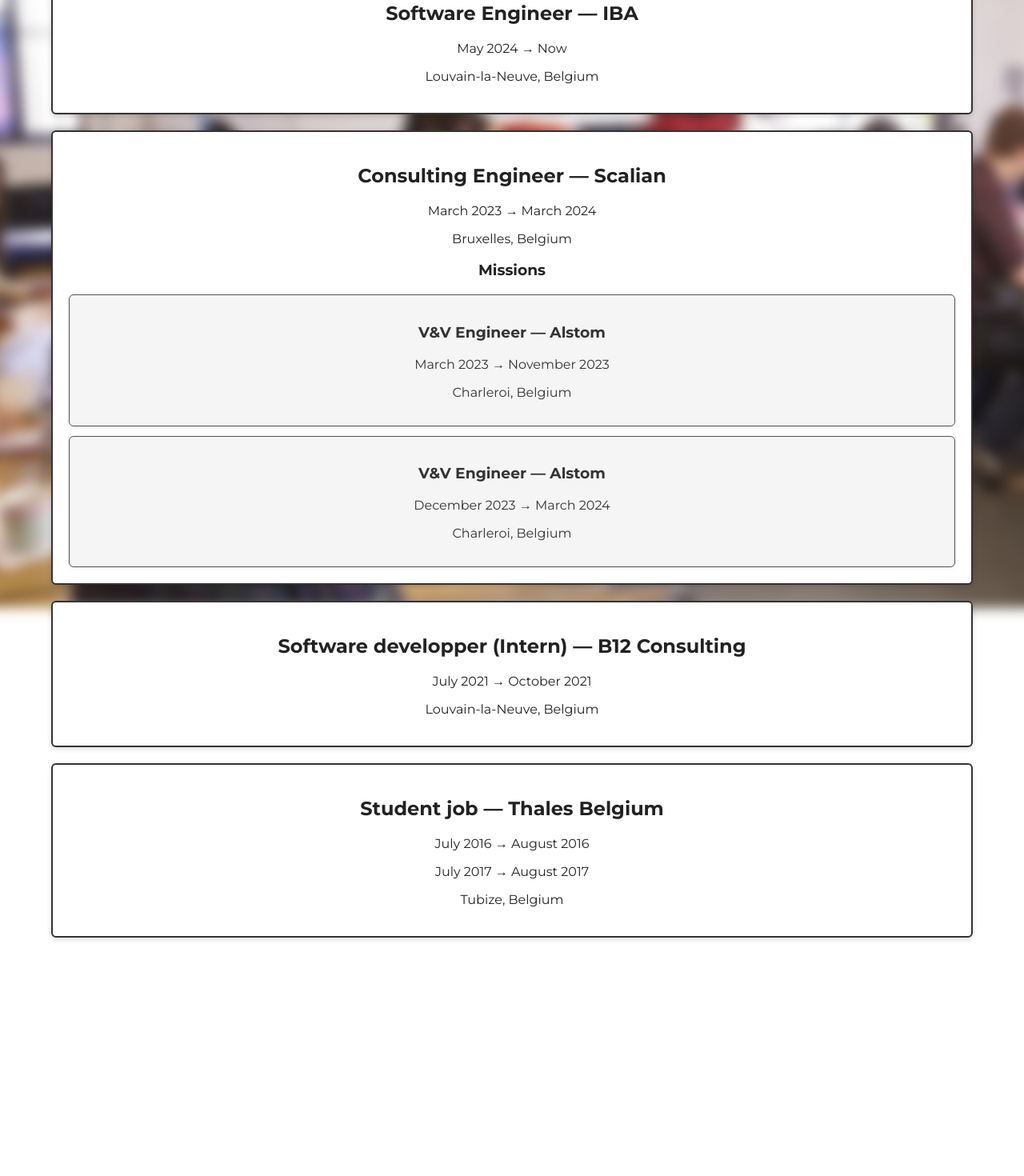
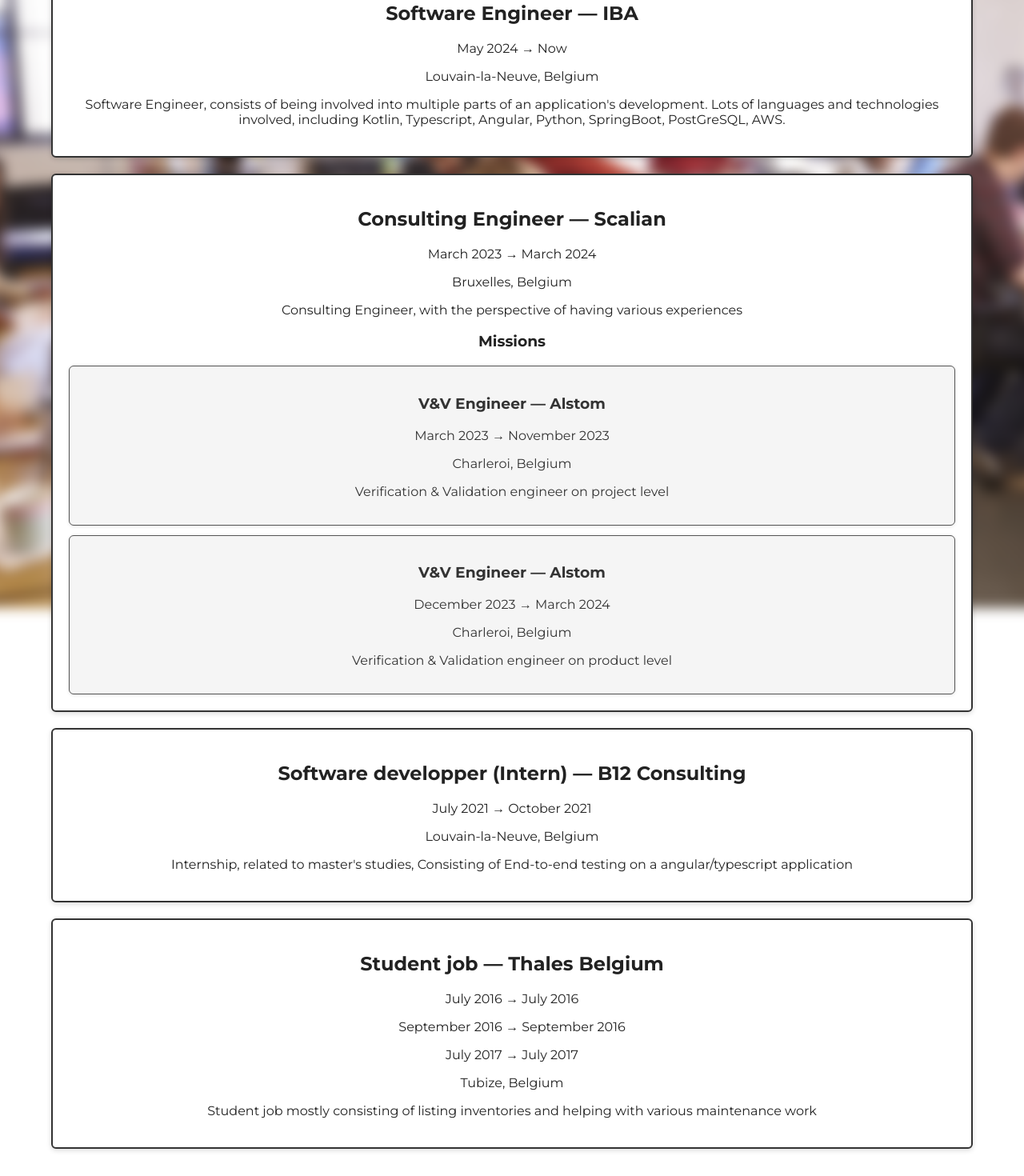
Before and after one commit to cedric-dem/my-portfolio, a Vue app: page /jobs in a window 1280 px wide. Shown: the part 120-1590 px from the top of the page at 80% size. Before the commit the page ends 1332 px from the top, so only its background shows below. Built offline with nearby package versions, Linux system fonts and the light colour scheme.

Commit message:
add content to experience page

```diff
--- a/src/views/ExperiencesPage.vue
+++ b/src/views/ExperiencesPage.vue
@@ -20,7 +20,7 @@
     location: 'Louvain-la-Neuve, Belgium',
     company: 'IBA',
     jobTitle: 'Software Engineer',
-    description: ''
+    description: "Software Engineer, consists of being involved into multiple parts of an application's development. Lots of languages and technologies involved, including Kotlin, Typescript, Angular, Python, SpringBoot, PostGreSQL, AWS."
   },
   {
     startDate: ['March 2023'],
@@ -28,7 +28,7 @@
     location: 'Bruxelles, Belgium',
     company: 'Scalian',
     jobTitle: 'Consulting Engineer',
-    description: '',
+    description: 'Consulting Engineer, with the perspective of having various experiences',
     missions: [
       {
         startDate: 'March 2023',
@@ -36,7 +36,7 @@
         location: 'Charleroi, Belgium',
         company: 'Alstom',
         jobTitle: 'V&V Engineer',
-        description: ''
+        description: 'Verification & Validation engineer on project level'
       },
       {
         startDate: 'December 2023',
@@ -44,7 +44,7 @@
         location: 'Charleroi, Belgium',
         company: 'Alstom',
         jobTitle: 'V&V Engineer',
-        description: ''
+        description: 'Verification & Validation engineer on product level'
       },
     ]
   },
@@ -54,15 +54,15 @@
     location: 'Louvain-la-Neuve, Belgium',
     company: 'B12 Consulting',
     jobTitle: 'Software developper (Intern)',
-    description: ''
+    description: "Internship, related to master's studies, Consisting of End-to-end testing on a angular/typescript application"
   },
   {
-    startDate: ['July 2016','July 2017'],
-    endDate: ['August 2016','August 2017'],
+    startDate: ['July 2016','September 2016', 'July 2017'],
+    endDate: ['July 2016', 'September 2016', 'July 2017'],
     location: 'Tubize, Belgium',
     company: 'Thales Belgium',
     jobTitle: 'Student job',
-    description: ''
+    description: 'Student job mostly consisting of listing inventories and helping with various maintenance work'
   }
 ]
 </script>
```
